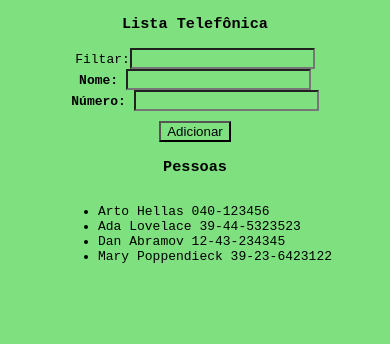
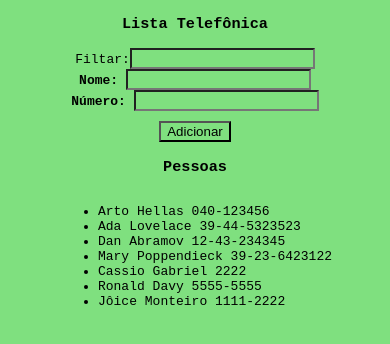
Before and after one commit to CassivsGabriellis/jsFullStackCourse_HelsinkUniv, a React (Create React App) app in the folder part2/phonebook/: page / in a window 390 px wide. Shown: the top 344 px of the page. Built offline with nearby package versions, Linux system fonts and the light colour scheme; data requests are answered from the project's data file.

Commit message:
Phonebook project update

```diff
--- a/part2/phonebook/db.json
+++ b/part2/phonebook/db.json
@@ -19,6 +19,21 @@
       "name": "Mary Poppendieck",
       "number": "39-23-6423122",
       "id": 4
+    },
+    {
+      "name": "Cassio Gabriel",
+      "number": "2222",
+      "id": 5
+    },
+    {
+      "name": "Ronald Davy",
+      "number": "5555-5555",
+      "id": 6
+    },
+    {
+      "name": "Jôice Monteiro",
+      "number": "1111-2222",
+      "id": 7
     }
   ]
 }
--- a/part2/phonebook/src/App.js
+++ b/part2/phonebook/src/App.js
@@ -1,10 +1,11 @@
 import { useState, useEffect } from "react";
+import addPersonService from "./Services/addPersons";
 import "./index.css";
 
 import Filter from "./Components/Filter";
 import PersonForm from "./Components/PersonForm";
 import Persons from "./Components/Persons";
-import axios from "axios";
+// import axios from "axios";
 
 const App = () => {
   const [persons, setPersons] = useState([]);
@@ -12,31 +13,22 @@ const App = () => {
   const [newNumber, setNewNumber] = useState("");
   const [searchTerm, setSearchTerm] = useState("");
 
-useEffect(() => {
-  console.log('data going on...')
-  axios
-    .get('http://localhost:3001/persons')
-    .then(response => {
-      console.log('promised fulfilled')
-      setPersons(response.data)
-    })
-},[])
+  useEffect(() => {
+    addPersonService.getAll().then((data) => setPersons(data));
+  }, []);
 
   const addPerson = (event) => {
     event.preventDefault();
-
     const existingPerson = persons.find((person) => person.name === newName);
     if (existingPerson) {
       alert(`${newName} já está adicionada à lista telefônica!`);
       setNewName("");
     } else {
-      setPersons(
-        persons.concat({
-          id: persons.length + 1,
-          name: newName,
-          number: newNumber,
-        })
-      );
+      addPersonService
+        .create({ name: newName, number: newNumber })
+        .then(() => {
+          addPersonService.getAll().then((data) => setPersons(data));
+        });
       setNewName("");
       setNewNumber("");
     }
--- /dev/null
+++ b/part2/phonebook/src/Services/addPersons.js
@@ -0,0 +1,20 @@
+import axios from "axios";
+
+const baseUrl = "http://localhost:3001/persons";
+
+const getAll = () => {
+  const request = axios.get(baseUrl);
+  return request.then((response) => response.data);
+};
+
+const create = (newObject) => {
+  const request = axios.post(baseUrl, newObject);
+  return request.then((response) => response.data);
+};
+
+const update = (id, newObject) => {
+  const request = axios.put(`${baseUrl}/${id}`, newObject);
+  return request.then((response) => response.data);
+};
+
+export default { getAll, create, update };
```
Also changed, not shown: 1 other file (tests, documents, lock files or other folders).
